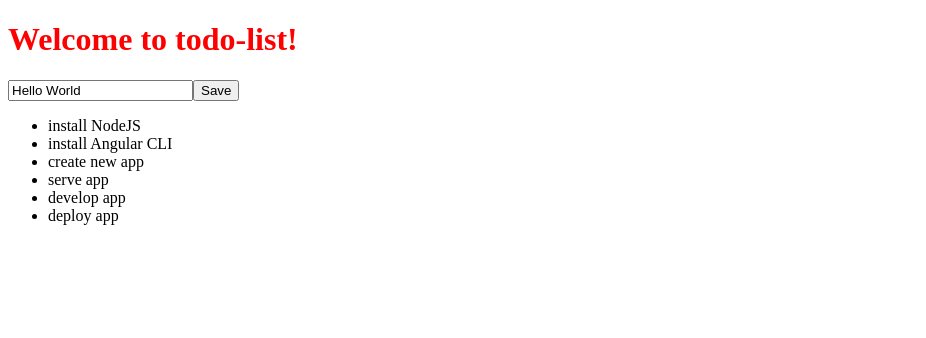
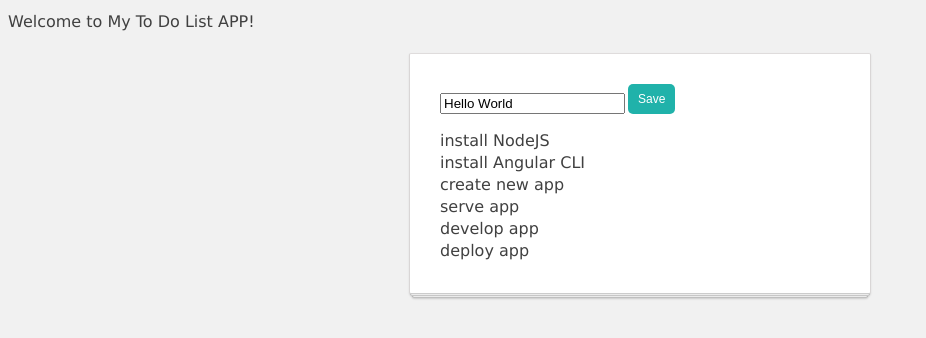
Before and after one commit to hkst17/logos-webTeamAssessment, an Angular app: page / in a window 1280 px wide. Shown: the top 338 px of the page, without its empty margins (0-926 px from the left). Built offline with nearby package versions, Linux system fonts and the light colour scheme.

Commit message:
could add on list

```diff
--- a/src/app/app.component.ts
+++ b/src/app/app.component.ts
@@ -1,5 +1,4 @@
 import { Component } from '@angular/core';
-import { TodoItem } from './interfaces/todo-item';
 
 @Component({
   selector: 'app-root',
@@ -8,28 +7,10 @@
       Welcome to {{ title }}!
     </h1>
 
-    <app-input-button-unit (submit)="addItem($event)"></app-input-button-unit>
-
-    <ul>
-      <li *ngFor="let todoItem of todoList">
-        <app-todo-item [item]="todoItem"></app-todo-item>
-      </li>
-    </ul>
+    <app-list-manager></app-list-manager>
   `,
   styleUrls: ['./app.component.css']
 })
 export class AppComponent {
-  title = 'todo-list';
-  todoList: TodoItem[] = [
-    {title: 'install NodeJS'},
-    {title: 'install Angular CLI'},
-    {title: 'create new app'},
-    {title: 'serve app'},
-    {title: 'develop app'},
-    {title: 'deploy app'},
-  ];
-
-  addItem(title: string) {
-    this.todoList.push({ title });
-  }
+  title = 'My To Do List APP';
 }
--- a/src/app/input-button-unit/input-button-unit.component.ts
+++ b/src/app/input-button-unit/input-button-unit.component.ts
@@ -3,11 +3,13 @@
 @Component({
   selector: 'app-input-button-unit',
   template: `
-    <input #inputElementRef
+    <input class="todo-input"
+           #inputElementRef
            [value]="title"
            (keyup.enter)="submitValue($event.target.value)">
 
-    <button (click)="submitValue(inputElementRef.value)">
+    <button class="btn"
+            (click)="submitValue(inputElementRef.value)">
       Save
     </button>
   `,
--- /dev/null
+++ b/src/app/list-manager/list-manager.component.css
@@ -0,0 +1,39 @@
+.todo-app {
+    position: relative;
+    width: 400px;
+    padding: 30px 30px 15px;
+    background: white;
+    border: 1px solid;
+    border-color: #dfdcdc #d9d6d6 #ccc;
+    border-radius: 2px;
+    -webkit-box-shadow: 0 1px 2px rgba(0, 0, 0, 0.1);
+    box-shadow: 0 1px 2px rgba(0, 0, 0, 0.1);
+    margin: 20px auto;
+  }
+
+  .todo-app::before, .todo-app::after {
+    content: '';
+    position: absolute;
+    z-index: -1;
+    height: 4px;
+    background: white;
+    border: 1px solid #ccc;
+    border-radius: 2px;
+  }
+
+  .todo-app::after {
+    bottom: -3px;
+    left: 0;
+    right: 0;
+    -webkit-box-shadow: 0 1px 2px rgba(0, 0, 0, 0.1);
+    box-shadow: 0 1px 2px rgba(0, 0, 0, 0.1);
+  }
+
+  .todo-app::before {
+    bottom: -5px;
+    left: 2px;
+    right: 2px;
+    border-color: #c4c4c4;
+    -webkit-box-shadow: 0 1px 2px rgba(0, 0, 0, 0.15);
+    box-shadow: 0 1px 2px rgba(0, 0, 0, 0.15);
+  }
--- /dev/null
+++ b/src/app/list-manager/list-manager.component.html
@@ -0,0 +1 @@
+<p>list-manager works!</p>
--- /dev/null
+++ b/src/app/list-manager/list-manager.component.ts
@@ -0,0 +1,38 @@
+import { Component, OnInit } from '@angular/core';
+import { TodoItem } from '../interfaces/todo-item';
+
+@Component({
+  selector: 'app-list-manager',
+  template: `
+    <div class="todo-app">
+      <app-input-button-unit (submit)="addItem($event)"></app-input-button-unit>
+
+      <ul>
+        <li *ngFor="let todoItem of todoList">
+          <app-todo-item [item]="todoItem"></app-todo-item>
+        </li>
+      </ul>
+    </div>
+  `,
+  styleUrls: ['./list-manager.component.css']
+})
+export class ListManagerComponent implements OnInit {
+
+  todoList: TodoItem[] = [
+    {title: 'install NodeJS'},
+    {title: 'install Angular CLI'},
+    {title: 'create new app'},
+    {title: 'serve app'},
+    {title: 'develop app'},
+    {title: 'deploy app'},
+  ];
+
+  constructor() { }
+
+  ngOnInit() {
+  }
+
+  addItem(title: string) {
+    this.todoList.push({ title });
+  }
+}
--- a/src/app/todo-item/todo-item.component.css
+++ b/src/app/todo-item/todo-item.component.css
@@ -0,0 +1,18 @@
+.todo-item {
+    padding: 10px 0;
+    border-top: solid 1px #ddd;
+    min-height: 30px;
+    line-height: 30px;
+    display: flex;
+    justify-content: space-between;
+  }
+
+  .todo-checkbox {
+    flex-shrink: 0;
+    margin: auto 1ex auto 0;
+  }
+
+  .todo-title {
+    flex-grow: 1;
+    padding-left: 11px;
+  }
--- a/src/styles.css
+++ b/src/styles.css
@@ -1,4 +1,53 @@
-/* You can add global styles to this file, and also import other style files */
-h1 {
-    color: red;
+html, body, div, span,
+h1, p, ul, li {
+  padding: 0;
+  border: 0;
+  font: inherit;
+  vertical-align: baseline;
 }
+
+body {
+  background: #f1f1f1;
+  font-size: 16px;
+  line-height: 22px;
+  color: #404040;
+  font-family: 'Lucida Grande', Verdana, sans-serif;
+}
+
+ol, ul {
+  list-style: none;
+}
+
+.btn {
+  background: lightseagreen;
+  color: #fff;
+  padding: 3px 10px;
+  margin: 0 0 0 3px;
+  border: none;
+  border-radius: 5px;
+  font-size: 12px;
+  line-height: 24px;
+  cursor: pointer;
+  vertical-align: bottom;
+}
+
+.btn:hover {
+  background: lightslategrey;
+}
+
+.btn-red {
+  background: red;
+}
+
+.btn-red:hover {
+  background: darkred;
+}
+
+.app-title {
+  font-size: 52px;
+  line-height: 52px;
+  margin-bottom: 30px;
+  font-weight: bold;
+  text-align: center;
+  letter-spacing: -0.8px;
+}
```
Also changed, not shown: src/app/app.module.ts (+4 -4 lines), src/app/services/todo-list.service.ts (added, +9 -0 lines), 2 other files (tests, documents, lock files or other folders).
